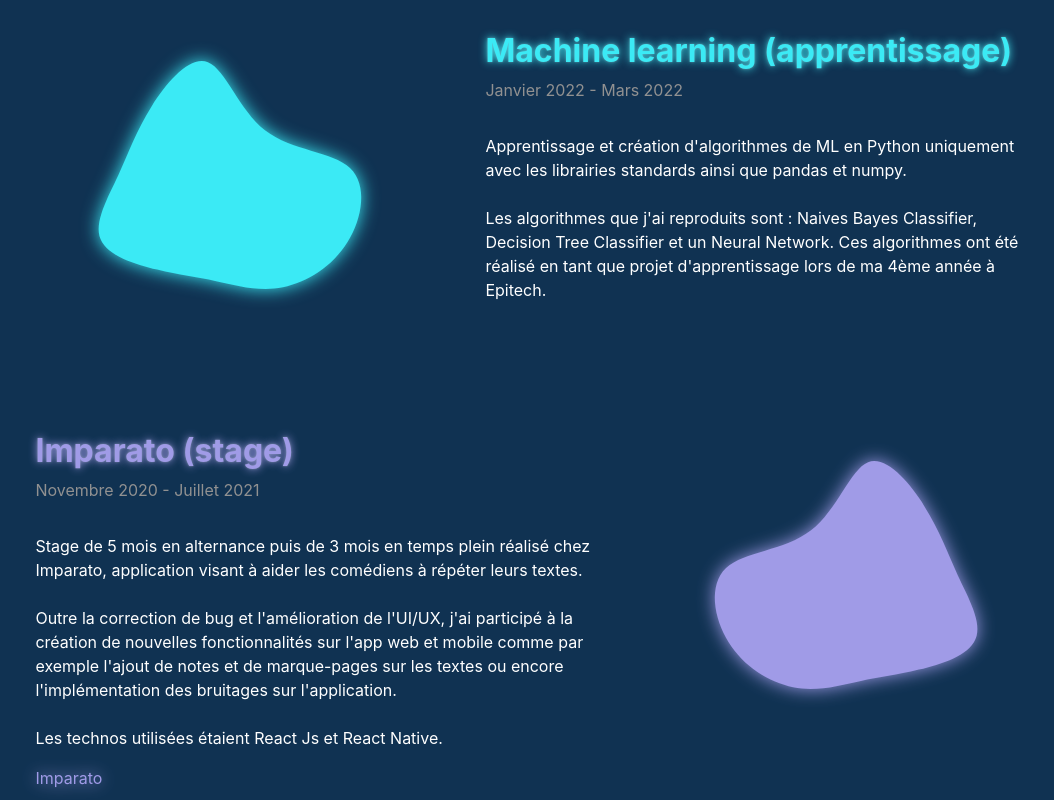
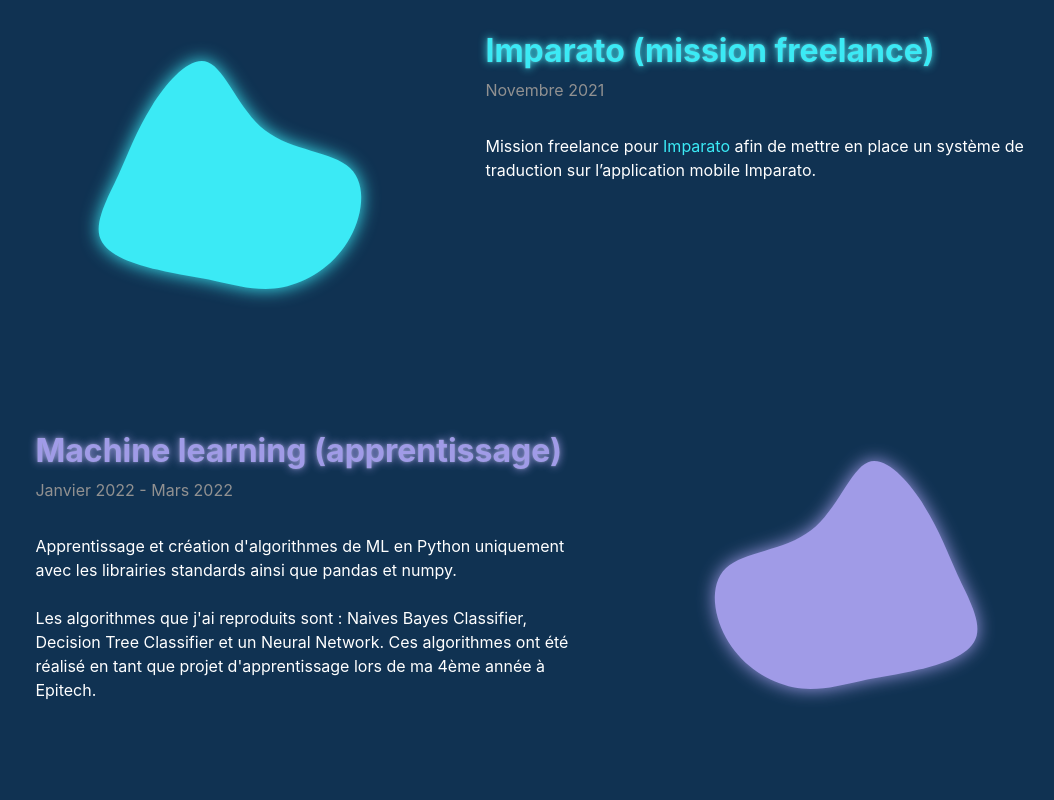
Before and after one commit to nicocarrasco/portfolio-abyss, a React (Create React App) app: page / in a window 1280 px wide. Shown: the part 1820-2620 px from the top of the page, without its empty margins (102-1156 px from the left). Built offline with nearby package versions, Linux system fonts and the light colour scheme.

Commit message:
Adding trans component for link in projects description

```diff
--- a/src/i18n/index.tsx
+++ b/src/i18n/index.tsx
@@ -6,11 +6,13 @@ import { initReactI18next } from "react-i18next";
 
 import introFr from "./locales/fr/intro.json";
 import presentationFr from "./locales/fr/presentation.json";
+import projectsFr from "./locales/fr/projects.json";
 
 const resources = {
   fr: {
     intro: introFr,
     presentation: presentationFr,
+    projects: projectsFr,
   },
 };
 
--- /dev/null
+++ b/src/i18n/locales/fr/projects.json
@@ -0,0 +1,47 @@
+{
+  "projects": [
+    {
+      "date": "Novembre 2021",
+      "description": "Mission freelance pour <link0>Imparato</link0> afin de mettre en place un système de traduction sur l’application mobile Imparato.",
+      "links": ["https://www.imparato.io/"],
+      "title": "Imparato (mission freelance)"
+    },
+    {
+      "date": "Janvier 2022 - Mars 2022",
+      "description": "Apprentissage et création d'algorithmes de ML en Python uniquement avec les librairies standards ainsi que pandas et numpy.\n\nLes algorithmes que j'ai reproduits sont : Naives Bayes Classifier, Decision Tree Classifier et un Neural Network. Ces algorithmes ont été réalisé en tant que projet d'apprentissage lors de ma 4ème année à Epitech.",
+      "title": "Machine learning (apprentissage)"
+    },
+    {
+      "date": "Novembre 2020 - Juillet 2021",
+      "description": "Stage de 5 mois en alternance puis de 3 mois en temps plein réalisé chez <link0>Imparato</link0>, application visant à aider les comédiens à répéter leurs textes.\n\nOutre la correction de bug et l'amélioration de l'UI/UX, j'ai participé à la création de nouvelles fonctionnalités sur l'app web et mobile comme par exemple <link1>l'ajout de notes et de marque-pages</link1> sur les textes ou encore <link2>l'implémentation des bruitages</link2> sur l'application.\n\nLes technos utilisées étaient React Js et React Native.",
+      "links": [
+        "https://www.imparato.io/",
+        "https://www.imparato.io/blog/prise-de-notes-marque-pages-recherche-dans-le-texte",
+        "https://www.imparato.io/blog/imparato-permet-l-ajout-de-sons-et-bruitages-dans-un-texte"
+      ],
+      "title": "Imparato (stage)"
+    },
+    {
+      "date": "Janvier 2021 - Mars 2021",
+      "description": "Projet réalisé à 6 étudiants pour reproduire le fonctionnement d'un site comme Zapier: permettre à un utilisateur de connecter différents services afin d'automatiser des actions entre elles (par exemple, lorsque l'utilisateur crée une nouvelle PR sur Github, cela crée une nouvelle tâche au nom de la PR sur son Trello).\n\n J'ai travaillé sur l'interface web ainsi que sur le serveur (authentification et webhooks).\n\nLes technos que j'ai utilisées étaient React Js et Node Js.",
+      "title": "Area (apprentissage)"
+    },
+    {
+      "date": "Mars 2020 - Avril 2020",
+      "description": "J'ai développé avec 2 autres étudiants une plateforme de jeu qui peut changer de style graphique en cours de jeu. Les jeux disponibles sont \"Pacman\" et \"Snake\". Les libraries graphiques utilisées sont la SFML, la SDL et la Ncurses.\n\nCe projet a été réalisé en Cpp au cours de la 2ème année à Epitech.",
+      "title": "Arcade (apprentissage)"
+    },
+    {
+      "date": "Septembre 2019 - Décembre 2019",
+      "description": "Stage à temps plein réalisé chez <link0>Sportbak</link0>, application permettant aux joueurs de footsalle de récolter et visualiser leurs stats individuelles et collectives sur un match.\n\nAu cours de mon stage chez Sportbak j'ai travaillé sur la création de ligues et des tournois de footsalle sur l'application ainsi que la visualisation des statistiques des joueurs lors de ces ligues et tournois.\n\nLes technos utilisées étaient Ionic et Angular5.",
+      "links": ["https://sportbak.com/"],
+      "title": "Sportbak (stage)"
+    },
+    {
+      "date": "Juillet 2019",
+      "description": "Stage à temps plein réalisé chez <link0>Hexacoffre</link0>, entreprise de coffre-fort.\n\nLors de ce stage j'ai réalisé un site vitrine pour Hexacoffre spécialement conçu pour présenter ses services à la région Parisienne.\n\nLa techno utilisée était Wordpress.",
+      "links": ["https://www.hexacoffre.com/fr/"],
+      "title": "Hexacoffre (stage)"
+    }
+  ]
+}
--- a/src/pages/home/projects/Projects.tsx
+++ b/src/pages/home/projects/Projects.tsx
@@ -1,67 +1,48 @@
 import React from "react";
+import { Trans } from "react-i18next";
 import styled from "styled-components";
 
 import { ReactComponent as BlobLeft } from "../../../assets/blob-project1.svg";
 import { ReactComponent as BlobRight } from "../../../assets/blob-project2.svg";
+import i18n from "../../../i18n";
 
 type Project = {
   title: string;
   date: string;
   description: string;
-  link?: {
-    name: string;
-    url: string;
-  };
+  links?: string[];
 };
 
-const projects: Project[] = [
-  {
-    title: "Machine learning (apprentissage)",
-    date: "Janvier 2022 - Mars 2022",
-    description:
-      "Apprentissage et création d'algorithmes de ML en Python uniquement avec les librairies standards ainsi que pandas et numpy.\n\nLes algorithmes que j'ai reproduits sont : Naives Bayes Classifier, Decision Tree Classifier et un Neural Network. Ces algorithmes ont été réalisé en tant que projet d'apprentissage lors de ma 4ème année à Epitech.",
-  },
-
-  {
-    title: "Imparato (stage)",
-    date: "Novembre 2020 - Juillet 2021",
-    description:
-      "Stage de 5 mois en alternance puis de 3 mois en temps plein réalisé chez Imparato, application visant à aider les comédiens à répéter leurs textes.\n\nOutre la correction de bug et l'amélioration de l'UI/UX, j'ai participé à la création de nouvelles fonctionnalités sur l'app web et mobile comme par exemple l'ajout de notes et de marque-pages sur les textes ou encore l'implémentation des bruitages sur l'application.\n\nLes technos utilisées étaient React Js et React Native.",
-    link: { name: "Imparato", url: "https://www.imparato.io/" },
-  },
-
-  {
-    title: "Area (apprentissage)",
-    date: "Janvier 2021 - Mars 2021",
-    description:
-      "Projet réalisé à 6 étudiants pour reproduire le fonctionnement d'un site comme Zapier: permettre à un utilisateur de connecter différents services afin d'automatiser des actions entre elles (par exemple, lorsque l'utilisateur crée une nouvelle PR sur Github, cela crée une nouvelle tâche au nom de la PR sur son Trello).\n\n J'ai travaillé sur l'interface web ainsi que sur le serveur (authentification et webhooks).\n\nLes technos que j'ai utilisées étaient React Js et Node Js.",
-  },
-
-  {
-    title: "Arcade (apprentissage)",
-    date: "Mars 2020 - Avril 2020",
-    description:
-      'J\'ai développé avec 2 autres étudiants une plateforme de jeu qui peut changer de style graphique en cours de jeu. Les jeux disponibles sont "Pacman" et "Snake". Les libraries graphiques utilisées sont la SFML, la SDL et la Ncurses.\n\nCe projet a été réalisé en Cpp au cours de la 2ème année à Epitech.',
-  },
-
-  {
-    title: "Sportbak (stage)",
-    date: "Septembre 2019 - Décembre 2019",
-    description:
-      "Stage à temps plein réalisé chez Sportbak, application permettant aux joueurs de footsalle de récolter et visualiser leurs stats individuelles et collectives sur un match.\n\nAu cours de mon stage chez Sportbak j'ai travaillé sur la création de ligues et des tournois de footsalle sur l'application ainsi que la visualisation des statistiques des joueurs lors de ces ligues et tournois.\n\nLes technos utilisées étaient Ionic et Angular5.",
-    link: { name: "Sportbak", url: "https://sportbak.com/" },
-  },
-
-  {
-    title: "Hexacoffre (stage)",
-    date: "Juillet 2019",
-    description:
-      "Stage à temps plein réalisé chez Hexacoffre, entreprise de coffre-fort.\n\nLors de ce stage j'ai réalisé un site vitrine pour Hexacoffre spécialement conçu pour présenter ses services à la région Parisienne.\n\nLa techno utilisée était Wordpress.",
-    link: { name: "Hexacoffre", url: "https://www.hexacoffre.com/fr/" },
-  },
-];
+const projects: Project[] = i18n.t("projects", {
+  returnObjects: true,
+  ns: "projects",
+});
 
 const Projects = () => {
+  const returnLinks = (
+    links: string[] | undefined,
+    position: "left" | "right"
+  ) => {
+    if (links === undefined) {
+      return {};
+    }
+
+    const transComponents: { [key: string]: any } = {};
+
+    for (let idx = 0; idx < links.length; idx += 1) {
+      transComponents[`link${idx}`] = (
+        <Link
+          position={position}
+          href={links[idx]}
+          target="_blank"
+          rel="noopener noreferrer"
+        />
+      );
+    }
+
+    return transComponents;
+  };
+
   return (
     <Container>
       {projects.map((project, idx) => {
@@ -89,8 +70,14 @@ const Projects = () => {
             <DescriptionWrapper>
               <Title position={position}>{project.title}</Title>
               <ProjectDate>{project.date}</ProjectDate>
-              <Description>{project.description}</Description>
-              {project.link && (
+              <Description>
+                <Trans
+                  i18nKey={`projects.${idx}.description`}
+                  ns="projects"
+                  components={returnLinks(project.links, position)}
+                />
+              </Description>
+              {/* {project.link && (
                 <Link
                   position={position}
                   href={project.link.url}
@@ -99,7 +86,7 @@ const Projects = () => {
                 >
                   {project.link.name}
                 </Link>
-              )}
+              )} */}
             </DescriptionWrapper>
           </ProjectWrapper>
         );
@@ -234,12 +221,6 @@ const Description = styled.p`
 const Link = styled.a<{ position: "left" | "right" }>`
   color: ${({ position, theme }) =>
     position === "left" ? theme.colors.wave : theme.colors.violet};
-
-  filter: ${({ theme, position }) =>
-    position === "left"
-      ? `drop-shadow(0 0 8px ${theme.colors.wave})`
-      : `drop-shadow(0 0 8px ${theme.colors.violet})`};
-
   text-decoration: none;
 `;
 
```
